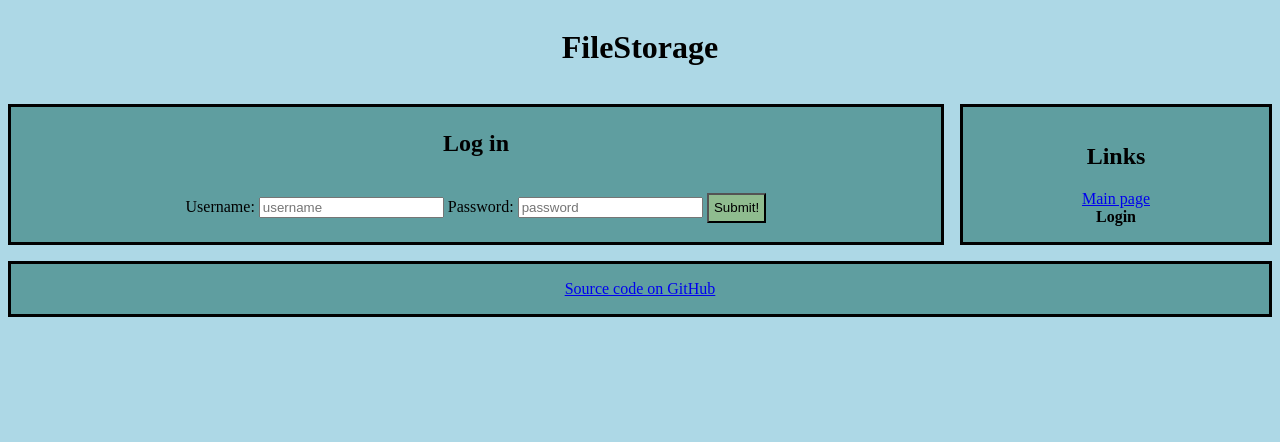
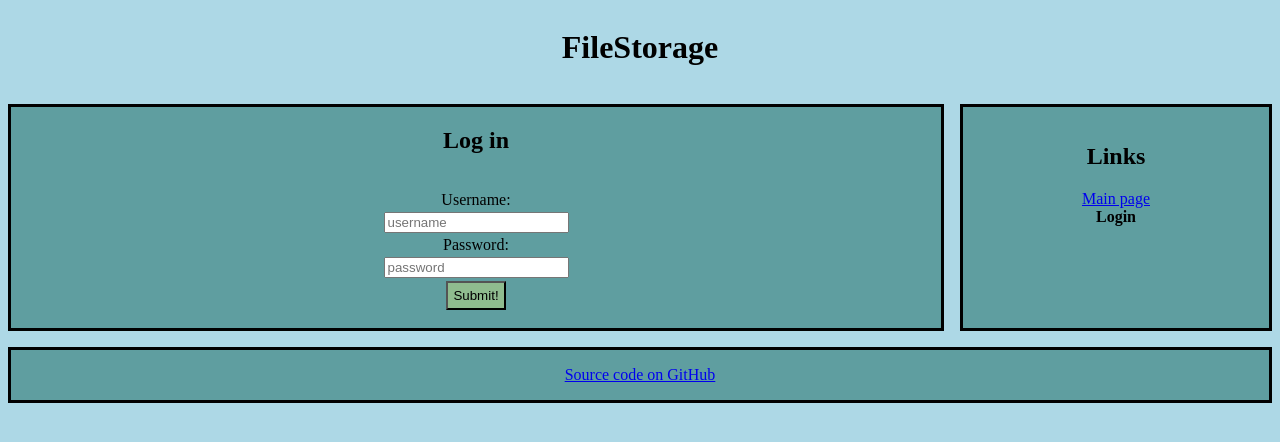
Before and after one commit to Tobiasz-Duliniec/FileStorage, a Flask app: page /login in a window 1280 px wide. Shown: the top 442 px of the page. Run offline with Flask 3, Linux system fonts and the light colour scheme.

Commit message:
small CSS update

```diff
--- a/FileStorage/static/style.css
+++ b/FileStorage/static/style.css
@@ -105,12 +105,12 @@ form{
 	padding: 1em;
 }
 
-.login_form{
+.post_form{
 	display: grid;
 	place-items: center;
 }
 
-#login_form *{
+.post_form *{
 	margin: 0.1em;
 }
 
```
